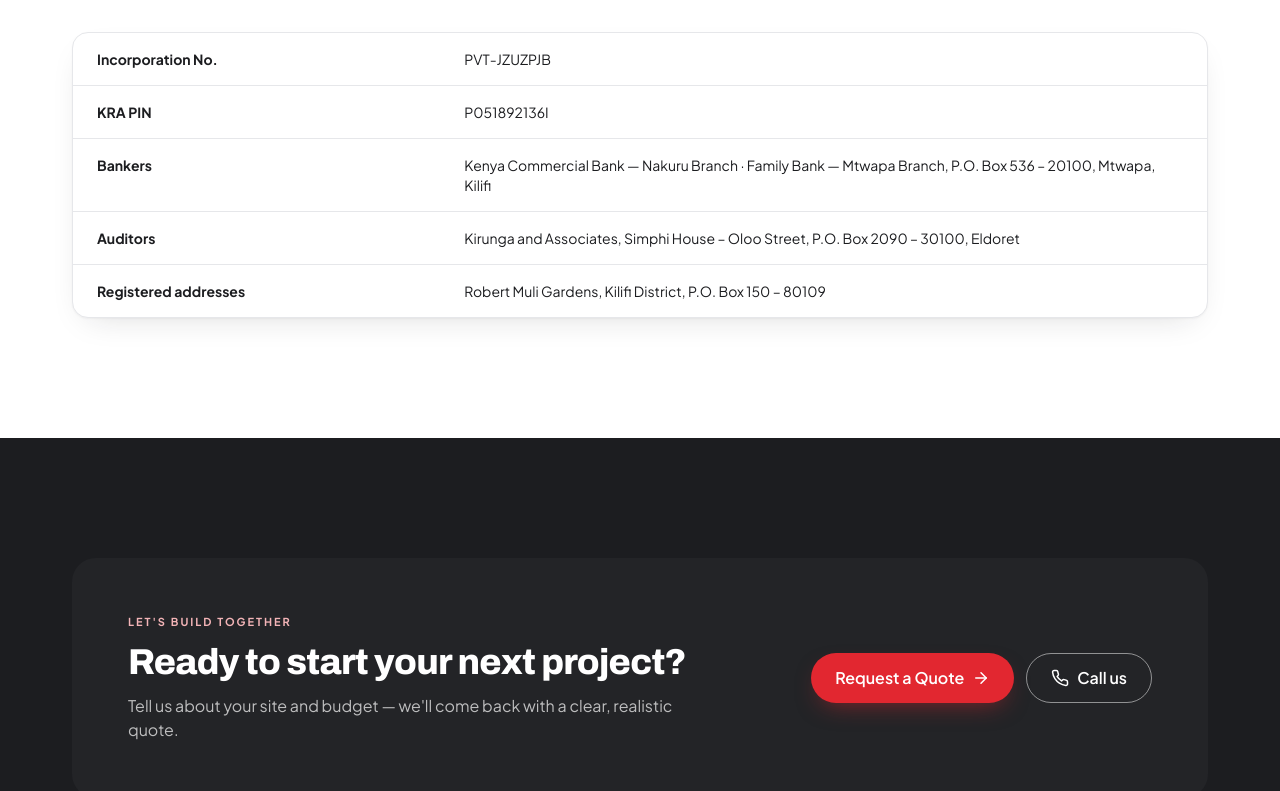
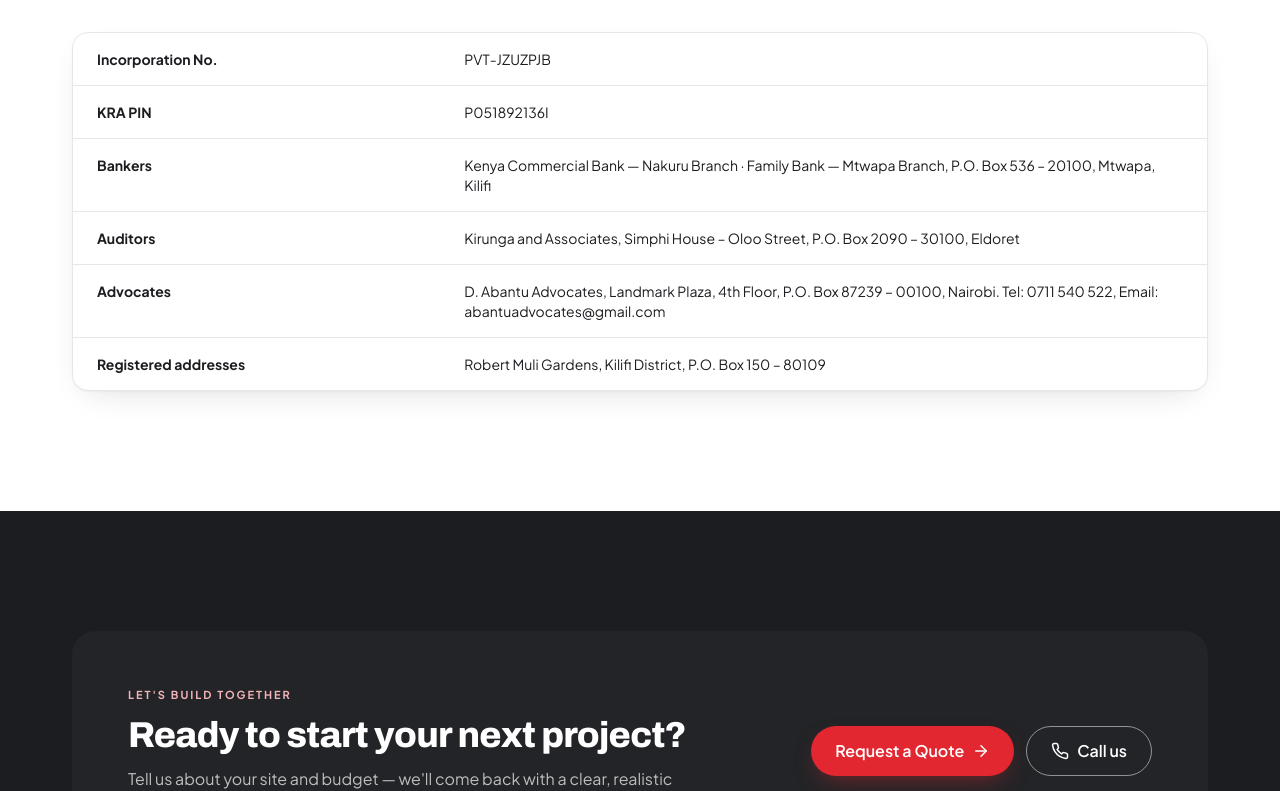
Before and after one commit to jacksonlumumba2026-web/jayfel-engineering, a React (Vite) app: page /about in a window 1280 px wide. Shown: the part 2131-2922 px from the top of the page. Built offline with nearby package versions, Linux system fonts and the light colour scheme.

Commit message:
Add company advocates to About page company details
D. Abantu Advocates listed alongside bankers and auditors in the
company details table, matching the existing pattern.

```diff
--- a/src/data/site.ts
+++ b/src/data/site.ts
@@ -33,6 +33,7 @@ export const COMPANY = {
     'Family Bank — Mtwapa Branch, P.O. Box 536 – 20100, Mtwapa, Kilifi',
   ],
   auditors: 'Kirunga and Associates, Simphi House – Oloo Street, P.O. Box 2090 – 30100, Eldoret',
+  advocates: 'D. Abantu Advocates, Landmark Plaza, 4th Floor, P.O. Box 87239 – 00100, Nairobi. Tel: 0711 540 522, Email: abantuadvocates@gmail.com',
   hours: [
     { day: 'Monday – Friday', time: '8:00 AM – 5:30 PM' },
     { day: 'Saturday', time: '8:00 AM – 1:00 PM' },
--- a/src/pages/About.tsx
+++ b/src/pages/About.tsx
@@ -105,6 +105,7 @@ export default function About() {
                 ['KRA PIN', COMPANY.kraPin],
                 ['Bankers', COMPANY.bankers.join(' · ')],
                 ['Auditors', COMPANY.auditors],
+                ['Advocates', COMPANY.advocates],
                 ['Registered addresses', COMPANY.addresses.join(' · ')],
               ].map(([label, value], i) => (
                 <div key={label} className={`grid gap-1 px-6 py-4 sm:grid-cols-3 sm:gap-4 ${i !== 0 ? 'border-t' : ''}`} style={{ borderColor: 'var(--color-border)' }}>
```
